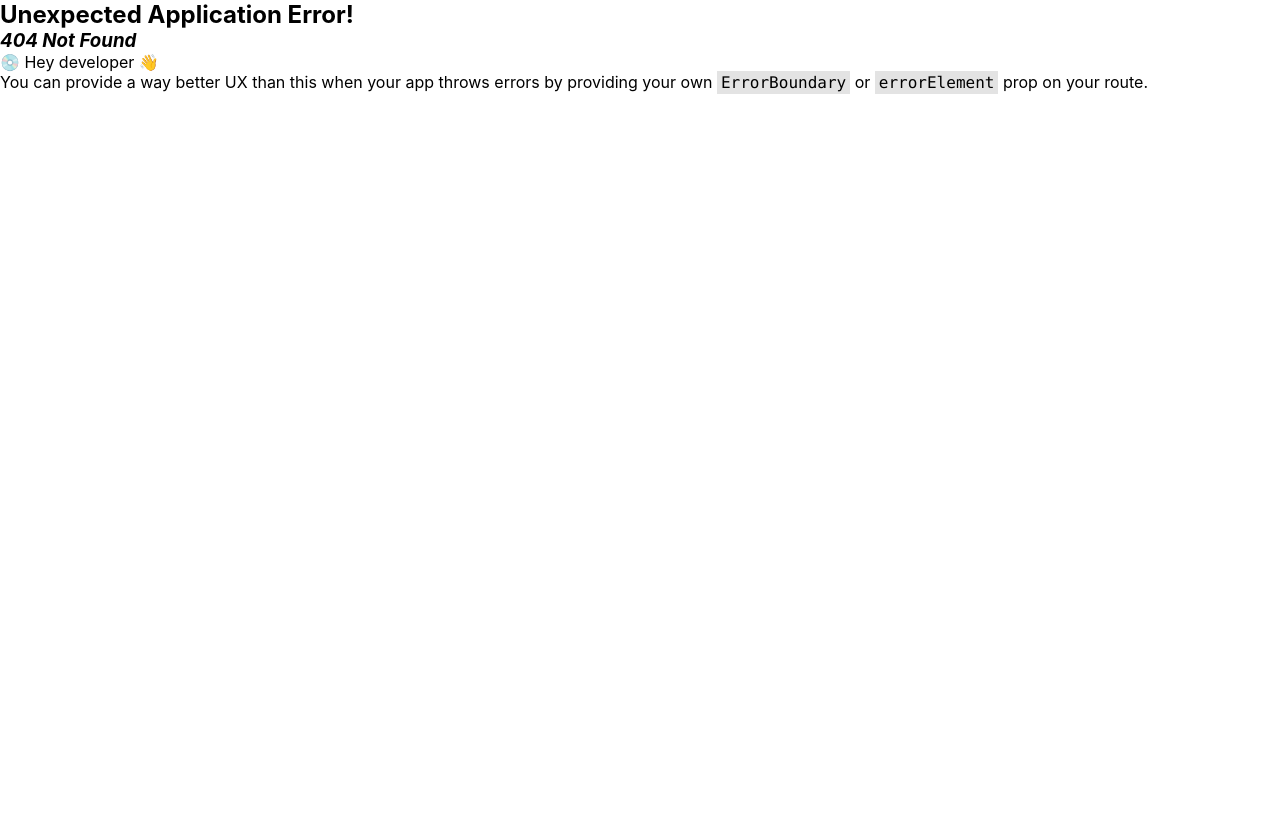
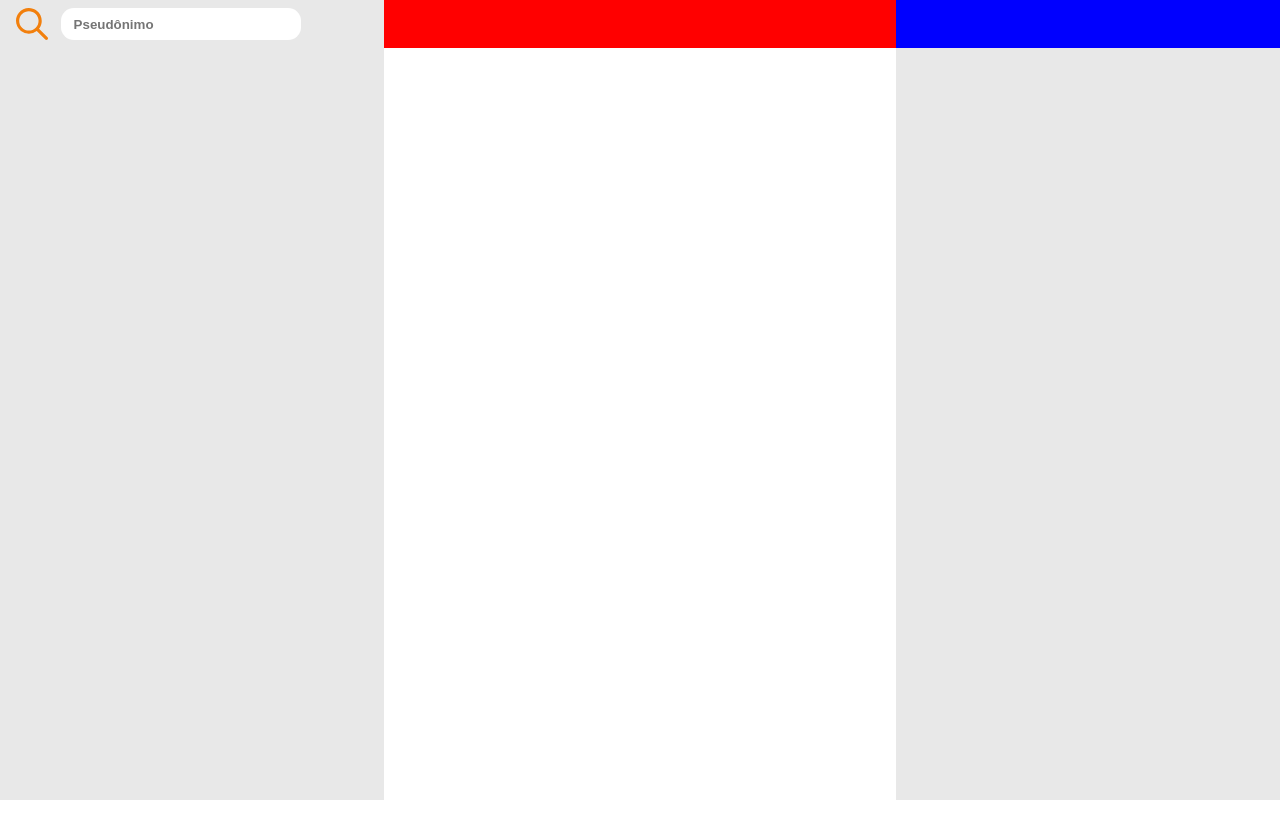
Before and after one commit to NunoLima10/Pedrada-website, a React (Create React App) app: page /feed in a window 1280 px wide. Before the commit this address had no page. Shown: the top 838 px of the page. Before the commit the page ends 800 px from the top, so only its background shows below. Built offline with nearby package versions, Linux system fonts and the light colour scheme.

Commit message:
feat: add auth to feed  route

```diff
--- a/src/Contexts/AuthContext.js
+++ b/src/Contexts/AuthContext.js
@@ -1,12 +1,33 @@
-import React,{createContext, useState} from "react";
+import React,{createContext} from "react";
+import PedradaAPI from '../api/api';
+import {parseAPIResponse} from '../api/api';
+
 
 export const AuthContext = createContext()
+async function login(token){
+  localStorage.setItem('accessToken', token)
+}
+async function logout(){
+
+}
+
+async function validToken(){
+
+  var token = localStorage.getItem("accessToken");
+
+  if(!token){ return false}
+
+  const APIPromise = PedradaAPI.get(`/login/valid/${token}`)
+  const APIResponse = await parseAPIResponse(APIPromise)
+
+  return APIResponse.data.is_valid
+
+}
 
 function AuthProvider ({children}) {
-    const [accessToken, setAccessToken] = useState(null)
 
     return (
-      <AuthContext.Provider value={{accessToken,setAccessToken}}>
+      <AuthContext.Provider value={{validToken,login,logout}}>
         {children}
       </AuthContext.Provider>
     )
--- a/src/api/api.js
+++ b/src/api/api.js
@@ -16,8 +16,8 @@ export async function parseAPIResponse(APIPromise) {
         data = responseData.data
         successMessage = responseData.success_message["0"]["1"]
     } catch (error) {
-        const response = error.response
-        const responseData = await response.data
+        const response = await error.response
+        const responseData = response.data
         errorMessage = responseData.error_message["0"]["1"]
     }
     const APIResponse = {
--- /dev/null
+++ b/src/assets/react-icons/Search.jsx
@@ -0,0 +1,14 @@
+import React from 'react'
+
+const Search = (props) => {
+    return (
+        <svg className={props.className} x="0"  y="0" viewBox="0 0 461.516 461.516" fill="#000000">
+            <g>
+                <path d="M185.746 371.332a185.294 185.294 0 0 0 113.866-39.11L422.39 455c9.172 8.858 23.787 8.604 32.645-.568 8.641-8.947 8.641-23.131 0-32.077L332.257 299.577c62.899-80.968 48.252-197.595-32.716-260.494S101.947-9.169 39.048 71.799-9.204 269.394 71.764 332.293a185.64 185.64 0 0 0 113.982 39.039zM87.095 87.059c54.484-54.485 142.82-54.486 197.305-.002s54.486 142.82.002 197.305-142.82 54.486-197.305.002l-.002-.002c-54.484-54.087-54.805-142.101-.718-196.585l.718-.718z">
+                </path>
+            </g>
+        </svg>
+    )
+}
+
+export default Search
--- /dev/null
+++ b/src/components/FeedNav/FeedNav.css
@@ -0,0 +1,82 @@
+.feed-nav {
+    position: fixed;
+    top: 0;
+    left: 0;
+    width: 100%;
+    height: 3rem;
+    background-color: var(--very-light-gray);
+    z-index: 1;
+    display: flex;
+    align-items: center;
+    justify-content: center;
+}
+
+.search-box {
+    width: 30%;
+    height: 100%;
+    display: flex;
+    align-items: center;
+    gap: .8rem;
+}
+.search-icon{
+    fill: var(--tangerine);
+    width: 2rem;
+    height: 2rem;
+    transition: .5s;
+    margin-left: 1rem;
+}
+.search-icon:hover{
+    transform: rotate(30deg);
+}
+
+.search-box input {
+    background-color: var(--white);
+    width: 15rem;
+    height: 2rem;
+    padding: 0 .8rem;
+    border-radius: .8rem;
+    outline: none;
+    border: none;
+    font-weight: 550;
+    transition: .3s;
+}
+.search-box input:focus{
+    width: 90%;
+}
+.feed-menu{
+    width: 40%;
+    height: 100%;
+    background-color: red;
+}
+.user-menu{
+    width: 30%;
+    height: 100%;
+    background-color: blue;
+}
+
+@media screen and (max-width: 1000px){
+    .feed-nav{
+        flex-direction: column;
+        height: 9rem;
+    }
+    .search-box{
+        width: 100%
+    }
+    .feed-menu{
+        width: 80%;
+    }
+    .user-menu{
+        width: 10;
+    }
+}
+@media screen and (max-width: 500px){
+    .search-box{
+        display: none;
+    }
+    .feed-menu{
+        width: 100%;
+    }
+    .user-menu{
+        display: none;
+    }
+}
--- /dev/null
+++ b/src/components/FeedNav/FeedNav.jsx
@@ -0,0 +1,21 @@
+import Search from "../../assets/react-icons/Search"
+import "./FeedNav.css"
+
+function FeedNav() {
+  return (
+    <nav className="feed-nav">
+        <div className="search-box">
+            <Search className = "search-icon"/>
+            <input type="text" placeholder='Pseudônimo'/>
+        </div>
+        <div className="feed-menu">
+
+        </div>
+        <div className="user-menu">
+
+        </div>
+    </nav>
+  )
+}
+
+export default FeedNav
--- a/src/index.js
+++ b/src/index.js
@@ -3,6 +3,8 @@ import App from './App';
 import Registration from './routes/Registration/Registration';
 import Login from './routes/Login/Login';
 import Landing from './routes/Landing/Landing';
+import Feed from './routes/Feed/Feed';
+import Protected from './routes/Protected/Protected';
 
 import './index.css';
 
@@ -22,6 +24,10 @@ const router = createBrowserRouter([
             {
                 path:'/registration',
                 element: <Registration/>,
+            },
+            {
+                path:'/feed',
+                element: <Protected userRoles={["login"]}><Feed/></Protected>,
             }
         ]
     }
--- /dev/null
+++ b/src/routes/Feed/Feed.css
@@ -0,0 +1,65 @@
+.feed-container{
+    width: 100vw;
+    height: 300vh;
+    display: flex;
+    flex-direction: row;
+    align-items: center;
+    justify-content: center;
+    position: relative;
+}
+.feed-left{
+    position: fixed;
+    top: 0;
+    left: 0;
+    width: 30%;
+    height: 100vh;
+    background-color: var(--very-light-gray);
+    display: flex;
+    align-items: center;
+    justify-content: center;
+    flex-direction: column;
+}
+.feed-contend{
+    width: 40%;
+    height: 100%;
+    background-color: var(--white);
+    display: flex;
+    align-items: center;
+    justify-content: center;
+    flex-direction: column;
+
+}
+.feed-right{
+    position: fixed;
+    top: 0;
+    right: 0;
+    width: 30%;
+    height: 100%;
+    background-color: var(--very-light-gray);
+    display: flex;
+    align-items: center;
+    justify-content: center;
+    flex-direction: column;
+}
+@media screen and (max-width: 1000px){
+    .feed-left{
+        width: 10%
+    }
+    .feed-contend{
+        width: 80%;
+    }
+    .feed-right{
+        width: 10%;
+    }
+}
+@media screen and (max-width: 500px){
+    .feed-left{
+        display: none;
+    }
+    .feed-contend{
+        width: 100%;
+    }
+    .feed-right{
+        display: none;
+    }
+}
--- /dev/null
+++ b/src/routes/Feed/Feed.jsx
@@ -0,0 +1,21 @@
+import FeedNav from "../../components/FeedNav/FeedNav"
+import "./Feed.css"
+
+const Feed = () => {
+  return (
+    <div className="feed-container">
+      <FeedNav/>
+        <div className="feed-left">
+
+        </div>
+        <div className="feed-contend">
+
+        </div>
+        <div className="feed-right">
+
+        </div>
+    </div>
+  )
+}
+
+export default Feed
--- a/src/routes/Login/Login.jsx
+++ b/src/routes/Login/Login.jsx
@@ -23,10 +23,10 @@ function Login() {
       setErrorMessage("A campos vazios")
       return false
     }
-    if (password.length < 6) {
-      setErrorMessage("Password é invalido")
-      return false
-    }
+    // if (password.length < 6) {
+    //   setErrorMessage("Password é invalido")
+    //   return false
+    // }
     return true
   }
 
@@ -49,11 +49,11 @@ function Login() {
 
       if(APIResponse.data.token){
         const accessToken = APIResponse.data.token
-        localStorage.setItem('accessToken', accessToken)
-        ctx.setAccessToken(accessToken) //Não esta funcionado
-        console.log(ctx.accessToken)
+        await ctx.login(accessToken)
+
       }
-      alert(APIResponse.successMessage)
+      navigate("/feed")
+
     }
   }
 
--- /dev/null
+++ b/src/routes/Protected/Protected.jsx
@@ -0,0 +1,18 @@
+import { useContext } from 'react';
+import { Navigate } from 'react-router-dom'
+import { AuthContext } from '../../Contexts/AuthContext'
+
+
+const Protected = ({ userRoles, children }) => {
+  const ctx = useContext(AuthContext)
+
+
+  const isAuthorized = ctx.validToken()
+
+  if (!isAuthorized) {
+    return <Navigate to="/login" replace />
+  }
+  return children
+}
+
+export default Protected
--- a/src/routes/Registration/Registration.jsx
+++ b/src/routes/Registration/Registration.jsx
@@ -59,7 +59,8 @@ const Registration = () => {
         setErrorMessage(APIResponse.errorMessage)
         return
       }
-      alert(APIResponse.successMessage)
+      // alert(APIResponse.successMessage)
+      navigate("/login")
   }
   function closeErroMessage(e) {
     setErrorMessage(null)
```
Also changed, not shown: src/routes/routes.js (added).
